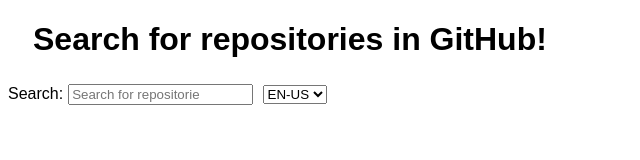
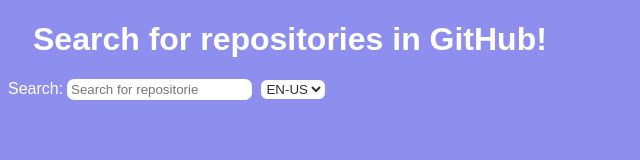
Before and after one commit to andressamorschel/SearchGitHub, a plain HTML site: page index.html in a window 1280 px wide. Shown: the whole page, without its empty margins (0-640 px from the left). Drawn offline with Linux system fonts and the light colour scheme.

Commit message:
fiz: corrigindo estilo e inicianod readme

```diff
--- a/Style/style.css
+++ b/Style/style.css
@@ -4,21 +4,38 @@ li{
 
 h1{
   margin-left: 25px;
+  color: white;
+}
+
+#campoDePesquisa{
+  margin-left: 54px;
+  margin-top: -38.5px;
 }
 
 #pesquisa{
   margin-left: 5px;
+  border-radius: 7px;
+  border-color: rgba(255, 255, 255, 0);
 }
 
 #selecionarLinguagem{
   margin: 5px;
+  border-radius: 6px;
+  border-color: rgba(255, 255, 255, 0);
+  background-color: white;
+  color: rgba(0, 0, 0, 0.815);
 }
 
 .search{
   margin-left: 200px;
-  margin: 0;
+}
+
+p, ul, li{
+  color: white;
+  font-family: Arial, Helvetica, sans-serif;
 }
 
 body{
   font-family: Arial, Helvetica, sans-serif;
+  background-color: rgba(85, 87, 231, 0.671);
 }
--- a/index.html
+++ b/index.html
@@ -5,6 +5,7 @@
   <meta charset="UTF-8">
   <meta http-equiv="X-UA-Compatible" content="IE=edge">
   <meta name="viewport" content="width=device-width, initial-scale=1.0">
+  <link rel="shortcut icon" href="./Imagens/git.png" type="image/x-icon">
   <link rel="stylesheet" href="Style/style.css">
   <title>SearchGitHub</title>
 </head>
@@ -12,7 +13,9 @@
 <body>
   <h1>Search for repositories in GitHub!</h1>
 
-  Search:<input type="text" placeholder="Search for repositorie" id="pesquisa">
+  <p class="searchText">Search:</p>
+  <div id="campoDePesquisa">
+    <input type="text" placeholder="Search for repositorie" id="pesquisa">
 
     <select name="" id="selecionarLinguagem">
       <option value="pt-BR">PT-BR</option>
@@ -20,7 +23,7 @@
       <option value="en-AU">EN-AU</option>
       <option value="ja">JA</option>
     </select>
-
+  </div>
   <ul id="lista"></ul>
 
   <script src="JavaScript/App.js" type="module"></script>
```
Also changed, not shown: Imagens/Screenshot from 2021-06-04 21-59-40.png (added), Imagens/git.png (added), Imagens/inicio.png (added), 1 other file. Lines whose indentation alone changed are shown as unchanged.
